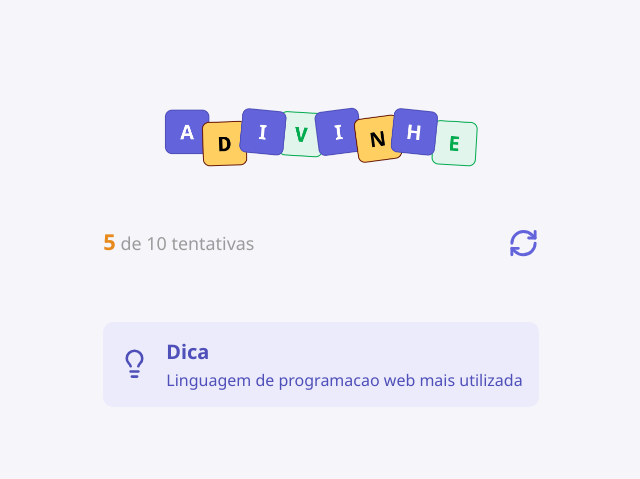
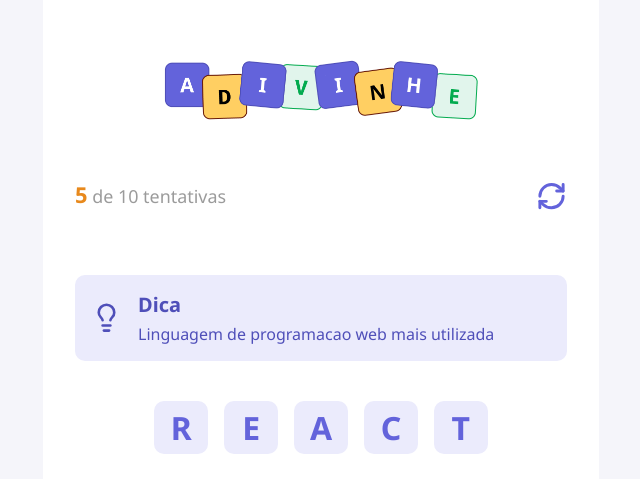
Before and after one commit to Matheus-Souza97/adivinhe, a React (Vite) app: page / in a window 1280 px wide. Shown: the part 143-622 px from the top of the page, without its empty margins (319-959 px from the left). Built offline with nearby package versions, Linux system fonts and the light colour scheme.

Commit message:
create letter component

```diff
--- a/src/App.tsx
+++ b/src/App.tsx
@@ -1,5 +1,6 @@
 import { Header } from "./components/Header"
 import { Tip } from "./components/Tip"
+import { Letters } from "./components/Letters"
 import styles from "./app.module.css"
 
 export default function App() {
@@ -11,7 +12,16 @@
     <div className={styles.container}>
     <main>
       <Header current={5} max={10} onRestart={handleRestartGame}/>
+
       <Tip tip="Linguagem de programacao web mais utilizada "/>
+
+      <div className= {styles.word}>
+      <Letters value="R"/>
+      <Letters value="E"/>
+      <Letters value="A"/>
+      <Letters value="C"/>
+      <Letters value="T"/>
+      </div>
     </main>
 
 
--- a/src/app.module.css
+++ b/src/app.module.css
@@ -6,3 +6,22 @@
   justify-content: center;
   align-items: center;
 }
+
+.container main {
+  width: 556px;
+
+  background-color: #FFFFFF;
+  padding: 2rem;
+  padding-top: 4.5rem;
+  border-radius: 0.75rem;
+}
+
+.word {
+  width: 100%;
+  display: flex;
+  justify-content: center;
+  flex-wrap: wrap;
+  gap: 1rem;
+
+  margin: 2.5rem 0;
+}
--- /dev/null
+++ b/src/components/Letters/index.tsx
@@ -0,0 +1,14 @@
+import styles from "./styles.module.css"
+
+type Props = {
+  value?: string
+}
+
+
+export function Letters({value = ""}: Props){
+  return(
+    <div className={styles.letters}>
+      <span>{value}</span>
+    </div>
+  )
+}
--- /dev/null
+++ b/src/components/Letters/styles.module.css
@@ -0,0 +1,16 @@
+.letters{
+  width: 3.37rem;
+  height: 3.37rem;
+  border-radius: 0.62rem;
+
+  background-color: #EBEBFC;
+  color: #6363db;
+
+  text-transform: uppercase;
+  font-size: 2rem;
+  font-weight: bold;
+
+  display: flex;
+  align-items: center;
+  justify-content: center;
+}
```
